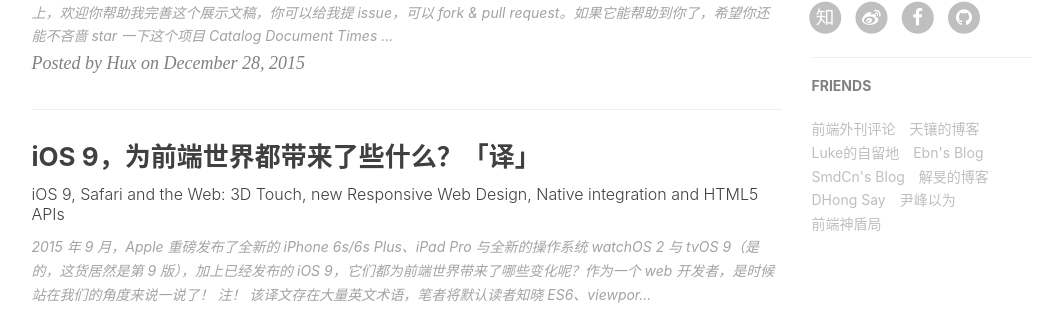
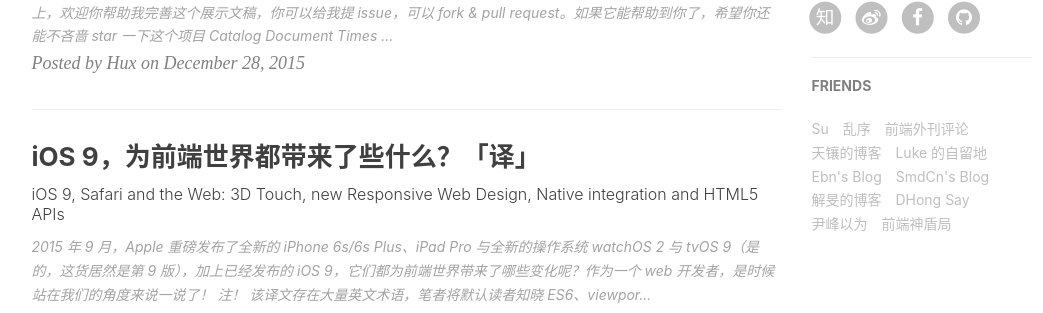
Before and after one commit to q97236143/Huxproh, a Jekyll site: the page built from index.html, in a window 1280 px wide and 900 px high, scrolled down 877 px. Shown: the part 140-453 px from the top of the window, without its empty margins (136-1179 px from the left). Built offline with Jekyll 4.4.1, drawn with Linux system fonts in a browser that asks for light colours; nearby versions of some CDN libraries; the list of posts is cut into pages by our own code; comment, search, counter and statistics services are not loaded.

Commit message:
add friends Su & Midare

```diff
--- a/_config.yml
+++ b/_config.yml
@@ -83,13 +83,19 @@ featured-condition-size: 1              # A tag will be featured if the size of
 # Friends
 friends: [
     {
+        title: "Su",
+        href: "http://su.gallery/"
+    },{
+        title: "乱序",
+        href: "http://mida.re/"
+    },{
         title: "前端外刊评论",
         href: "http://qianduan.guru/"
     },{
         title: "天镶的博客",
         href: "http://lingyu.wang/"
     },{
-        title: "Luke的自留地",
+        title: "Luke 的自留地",
         href: "http://hmqk1995.github.io"
     },{
         title: "Ebn's Blog",
```
